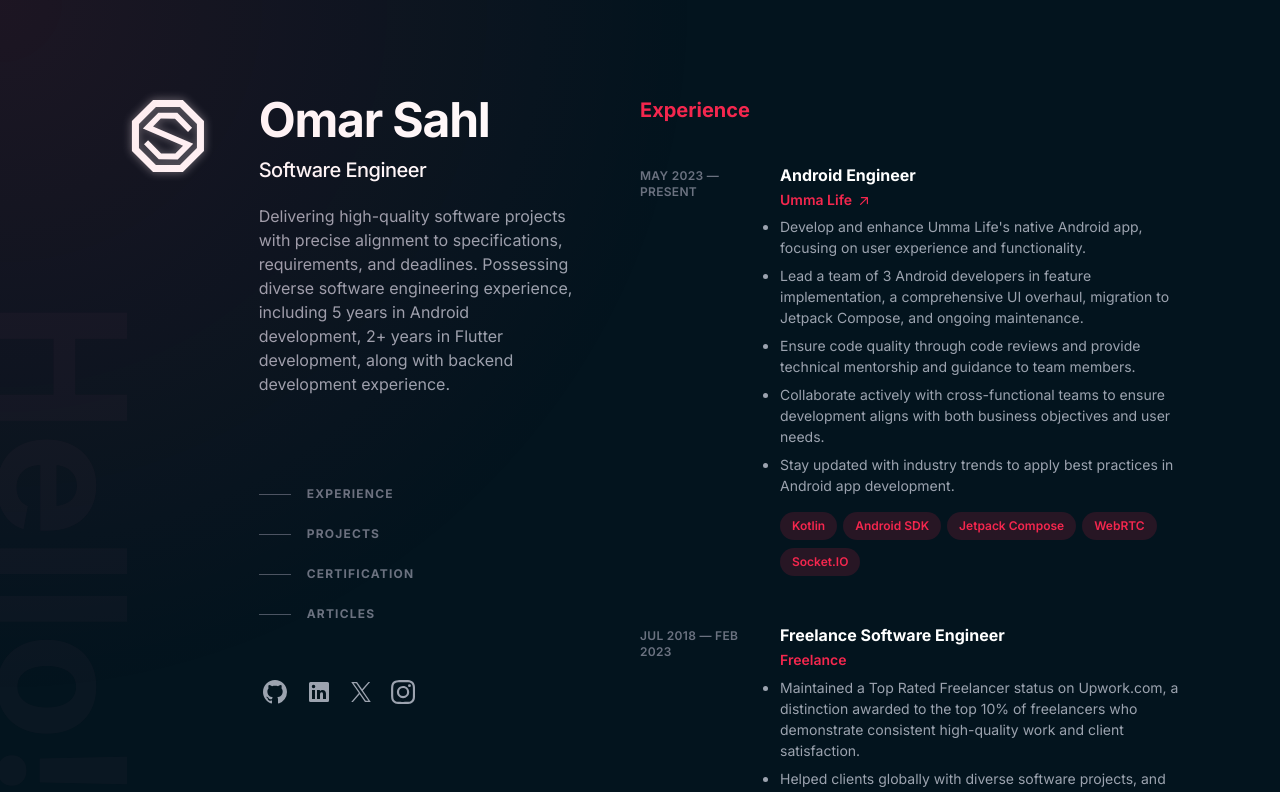
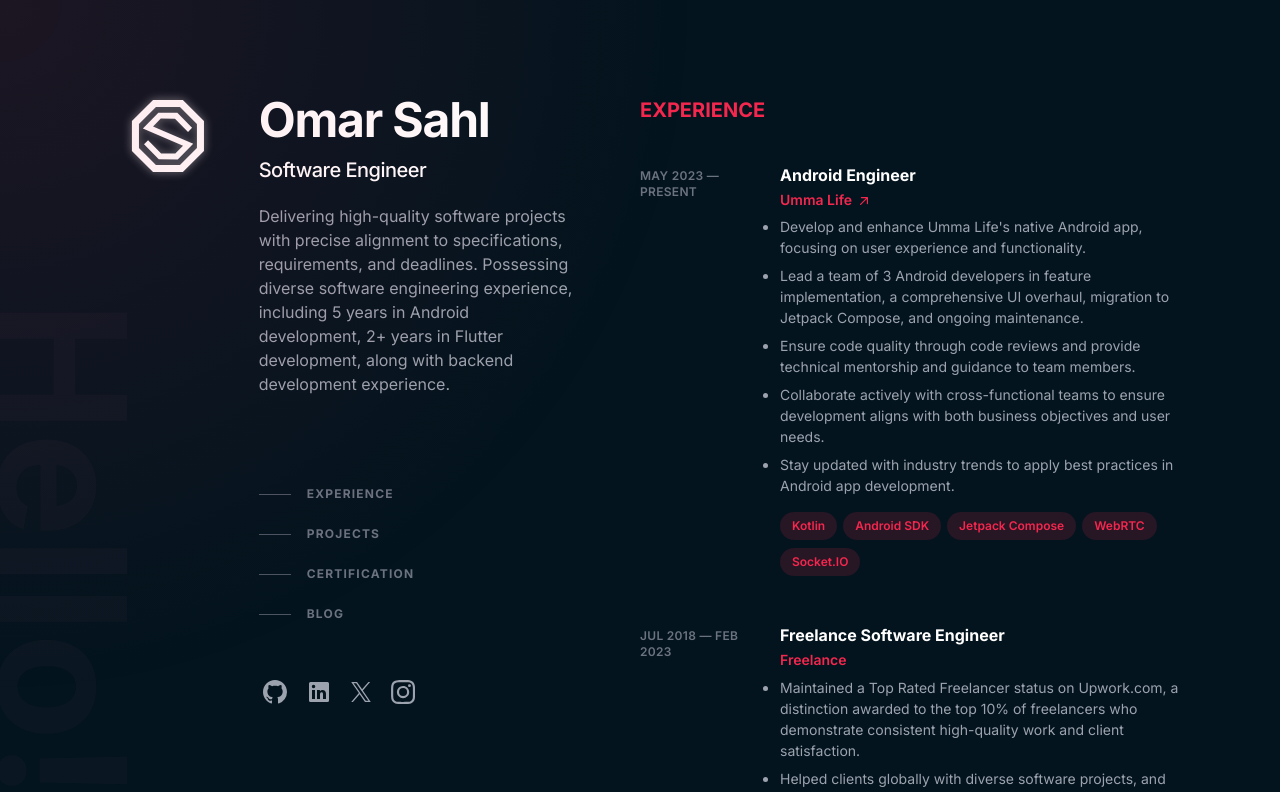
Before and after one commit to omarsahl/omarsahl.github.io, a Next.js app: page / in a window 1280 px wide. Shown: the top 792 px of the page. Built offline with nearby package versions, Linux system fonts and the light colour scheme.

Commit message:
Rename articles to blog

```diff
--- a/src/app/components/articles.js
+++ b/src/app/components/blog.js
@@ -1,20 +1,20 @@
 import React from 'react';
 import SectionLabel from './section_label';
-import { articles } from '../data/osdata';
+import { blogPosts } from '../data/osdata';
 import LinkArrow from '../icons/linkarrow';
 
-export default function Articles() {
+export default function Blog() {
   return (
     <section
-      id="articles"
+      id="blog"
       className="mb-20 scroll-mt-16 md:mb-28 lg:mb-40 lg:scroll-mt-24"
-      aria-label="Articles"
+      aria-label="Blog Posts"
     >
-      <SectionLabel label="Articles" />
-      <ol className="group/articles">
-        {articles.map((article) => (
-          <li className="mb-12" key={article.order}>
-            <ArticleEntry {...article} />
+      <SectionLabel label="Blog" />
+      <ol className="group/posts">
+        {blogPosts.map((post) => (
+          <li className="mb-12" key={post.order}>
+            <BlogPostEntry {...post} />
           </li>
         ))}
       </ol>
@@ -22,9 +22,9 @@ export default function Articles() {
   );
 }
 
-function ArticleEntry({ title, date, url, thumbnail }) {
+function BlogPostEntry({ title, date, url, thumbnail }) {
   return (
-    <div className="group relative grid grid-cols-8 gap-4 transition-all sm:items-center sm:gap-8 md:gap-4 lg:hover:!opacity-100 lg:group-hover/articles:opacity-70">
+    <div className="group relative grid grid-cols-8 gap-4 transition-all sm:items-center sm:gap-8 md:gap-4 lg:hover:!opacity-100 lg:group-hover/posts:opacity-70">
       <div className="absolute -inset-x-4 -inset-y-4 z-0 hidden rounded-md transition motion-reduce:transition-none lg:-inset-x-6 lg:block lg:group-hover:bg-gray-800/50 lg:group-hover:shadow-[inset_0_1px_0_0_rgba(148,163,184,0.1)] lg:group-hover:drop-shadow-lg"></div>
       <img
         className="z-10 col-span-2 rounded border-2 border-gray-200/10 transition group-hover:border-gray-200/30 sm:col-span-2"
--- a/src/app/components/nav.js
+++ b/src/app/components/nav.js
@@ -4,14 +4,10 @@ export default function NavTabs() {
   return (
     <nav className="nav hidden lg:block" aria-label="Navigation">
       <ul className="mt-16 w-max">
-        <NavItem url="#experience" label="Experience" key="experience" />
-        <NavItem url="#projects" label="Projects" key="projects" />
-        <NavItem
-          url="#certification"
-          label="Certification"
-          key="certification"
-        />
-        <NavItem url="#articles" label="Articles" key="articles" />
+        <NavItem url="#experience" label="Experience" />
+        <NavItem url="#projects" label="Projects" />
+        <NavItem url="#certification" label="Certification" />
+        <NavItem url="#blog" label="Blog" />
       </ul>
     </nav>
   );
--- a/src/app/components/section_label.js
+++ b/src/app/components/section_label.js
@@ -2,7 +2,7 @@ import React from 'react';
 
 export default function SectionLabel({ label }) {
   return (
-    <h2 className="pb-5 text-lg font-bold tracking-normal text-strawberry-600 md:pb-10 md:text-xl">
+    <h2 className="pb-5 text-lg font-bold uppercase tracking-normal text-strawberry-600 md:pb-10 md:text-xl">
       {label}
     </h2>
   );
--- a/src/app/data/osdata.js
+++ b/src/app/data/osdata.js
@@ -442,14 +442,14 @@ export const certifications = [
   },
 ];
 
-export const articles = [
+export const blogPosts = [
   {
     order: 1,
     title:
       'Kotlin 2.0 Language Features from KotlinConf 2024: What’s New and What’s Next',
     date: 'May 2024',
     url: 'https://medium.com/@omarsahl/kotlin-language-features-from-kotlinconf-2024-whats-new-and-what-s-next-a4668eae5e9d',
-    thumbnail: '/articles/kotlin2.png',
+    thumbnail: '/blog/kotlin2.png',
   },
 ];
 
--- a/src/app/page.js
+++ b/src/app/page.js
@@ -6,7 +6,7 @@ import Footer from './components/footer';
 import MouseTracker from './components/mousetracker';
 import NavTabs from './components/nav';
 import Certification from './components/certification';
-import Articles from './components/articles';
+import Blog from './components/blog';
 
 export default function Home() {
   return (
@@ -38,7 +38,7 @@ export default function Home() {
             <Experience />
             <Projects />
             <Certification />
-            <Articles />
+            <Blog />
             <Footer />
           </main>
         </div>
```
Also changed, not shown: public/blog/kotlin2.png (renamed from public/articles/kotlin2.png).
